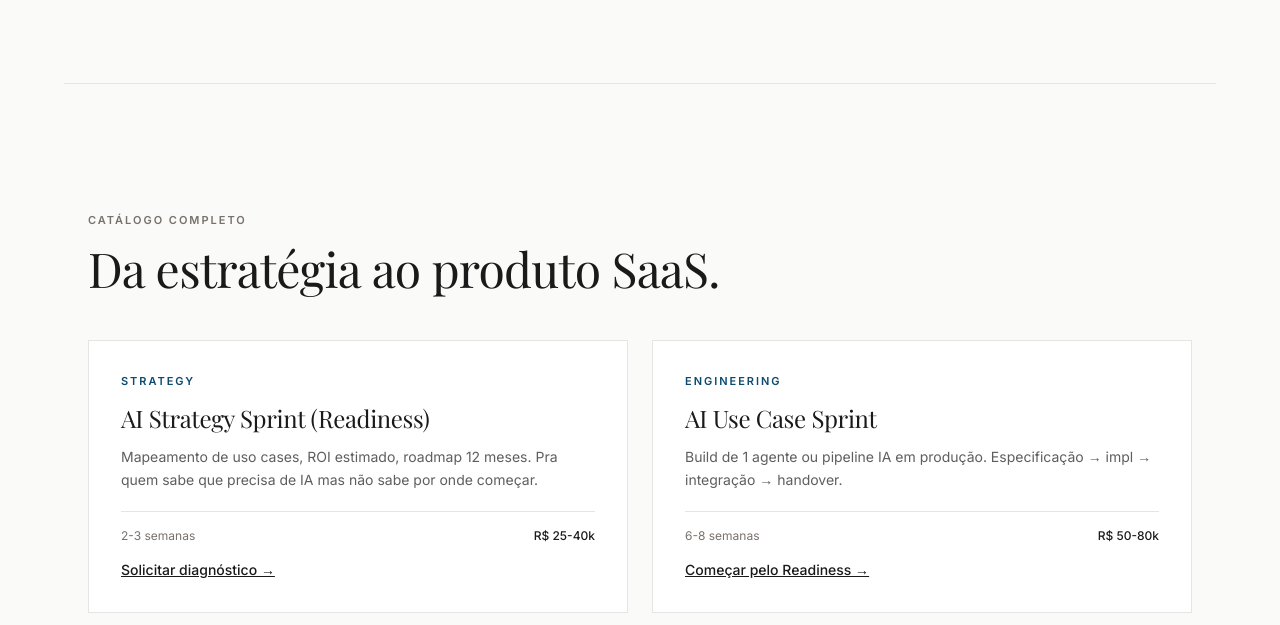
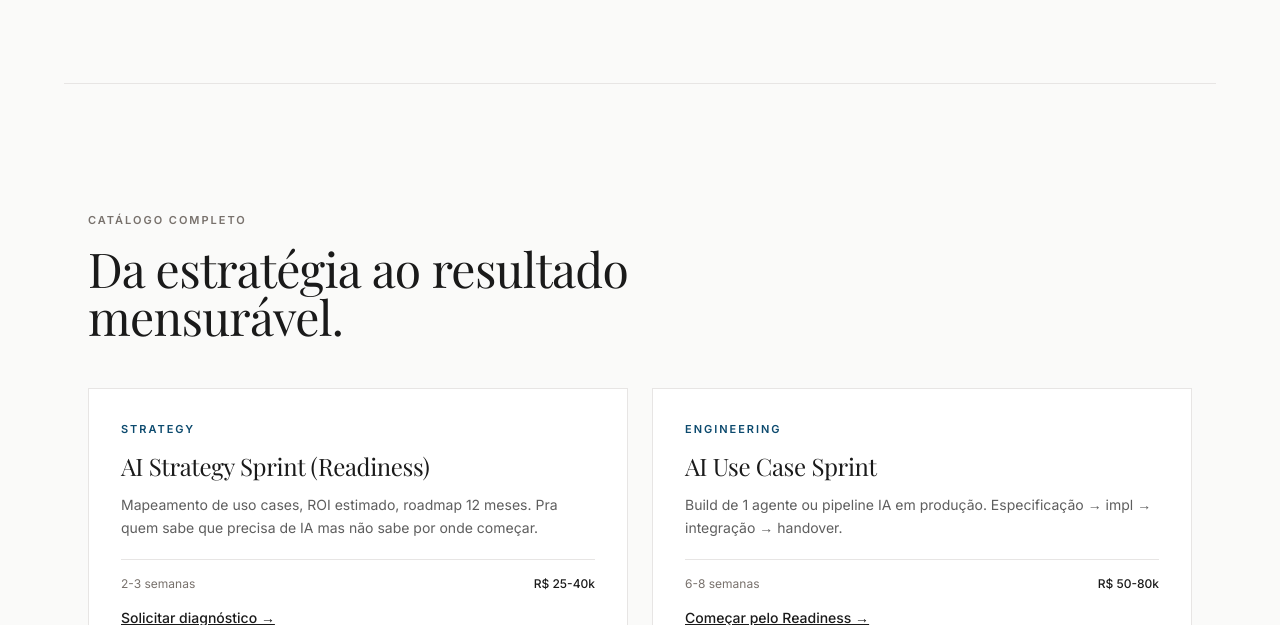
Before and after one commit to milavernazza/anuvia-lp, a FastAPI app: page /ai in a window 1280 px wide. Shown: the part 1375-2000 px from the top of the page. Run offline with FastAPI, Linux system fonts and the light colour scheme; parts of the project's set-up code (start-up, migrations or seed data) failed here and were passed over; some libraries are stand-ins or nearby versions.

Commit message:
ai: From strategy to measurable outcome (PT+EN)

```diff
--- a/templates/practice_ai.html
+++ b/templates/practice_ai.html
@@ -87,10 +87,10 @@
 <section id="offerings" class="max-w-6xl mx-auto px-6 py-20">
   {% if lang == 'en' %}
   <p class="eyebrow mb-4">Full catalog</p>
-  <h2 class="h-serif text-4xl md:text-5xl mb-12 leading-tight max-w-3xl">From strategy to SaaS product.</h2>
+  <h2 class="h-serif text-4xl md:text-5xl mb-12 leading-tight max-w-3xl">From strategy to measurable outcome.</h2>
   {% else %}
   <p class="eyebrow mb-4">Catálogo completo</p>
-  <h2 class="h-serif text-4xl md:text-5xl mb-12 leading-tight max-w-3xl">Da estratégia ao produto SaaS.</h2>
+  <h2 class="h-serif text-4xl md:text-5xl mb-12 leading-tight max-w-3xl">Da estratégia ao resultado mensurável.</h2>
   {% endif %}
 
   <div class="grid md:grid-cols-2 gap-6">
```
